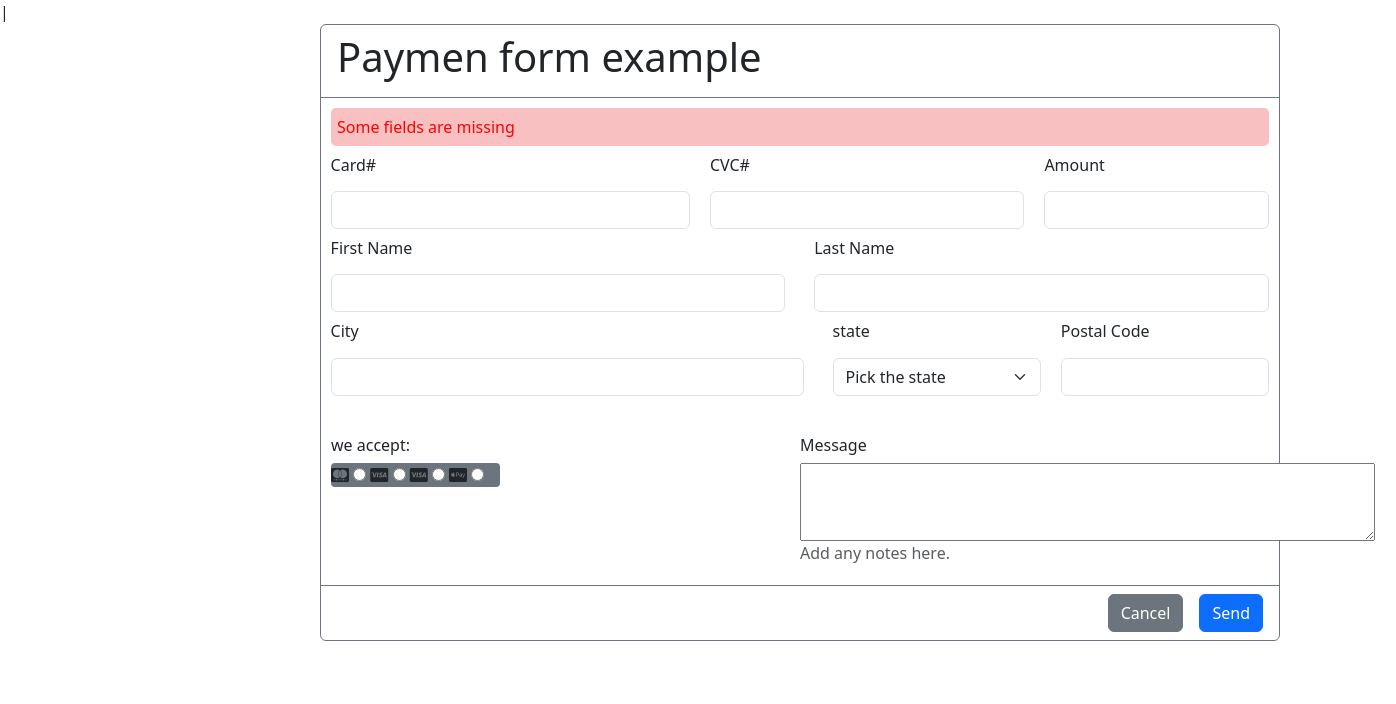
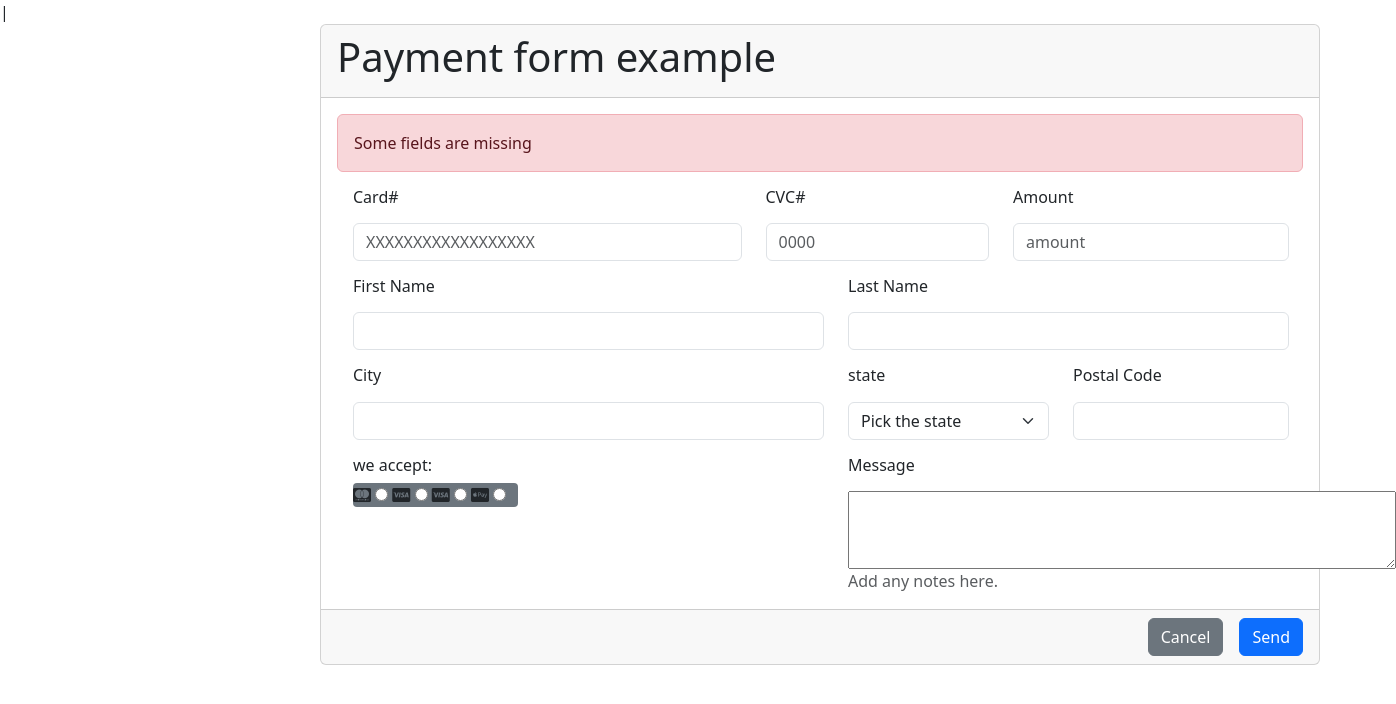
Before and after one commit to 4GeeksAcademy/formulario-html5-cristian, a plain HTML site: page index.html in a window 1280 px wide. Shown: the top 704 px of the page, 1396 px wide, since content can reach past the window. Drawn offline with nearby package versions, Linux system fonts and the light colour scheme.

Commit message:
corregido

```diff
--- a/index.html
+++ b/index.html
@@ -14,64 +14,87 @@
 
 <body>
   <div class="body-card">
-    <div class="card border-secondary mb-3" style="max-width: 60rem;">
-      <div class="card-header bg-transparent border-secondary">
-        <h1>Paymen form example</h1>
+    <div class="card">
+      <div class="card-header">
+        <h1>Payment form example</h1>
       </div>
-      <div class="warning"><font color="red">Some fields are missing</font></div>
+      <div class="card-body">
+        <div class="alert alert-danger" role="alert">
+          Some fields are missing
+        </div>
         <!-- primera parte de la carta -->
-      <div class="d-flex justify-content-between">
-        <div class="n-card">
-          <label for="cardnumber" class="form-label"><h6>Card#</h6></label>
-          <input type="number" id="cardnumber" class="form-control">
+        <div class="row">
+          <div class="col-5 ms-3">
+            <label for="cardnumber" class="form-label">
+              <h6>Card#</h6>
+            </label>
+            <input type="number" id="cardnumber" class="form-control" placeholder="XXXXXXXXXXXXXXXXXX">
           </div>
-        <div class="n-cvc">
-          <label for="cvcnumber" class="form-label"><h6>CVC#</h6></label>
-          <input type="number" id="cvcnumber" class="form-control">
+          <div class="col-3">
+            <label for="cvcnumber" class="form-label">
+              <h6>CVC#</h6>
+            </label>
+            <input type="number" id="cvcnumber" class="form-control" placeholder="0000">
           </div>
-        <div class="n-amount">
-          <label for="amount" class="form-label"><h6>Amount</h6></label>
-          <input type="number" id="amount" class="form-control">
+          <div class="col-3 " style="width: 300px;">
+            <label for="amount" class="form-label">
+              <h6>Amount</h6>
+            </label>
+            <input type="number" id="amount" class="form-control" placeholder="amount">
           </div>
         </div>
         <!-- final de la primera parte de la carta -->
         <!-- Segunda parte de la carta  -->
-      <div class="d-flex">
-        <div class="f-name">
-          <label for="firstname" class="form-label"><h6>First Name</h6></label>
+        <div class="row">
+          <div class="col-6 ms-3 mt-3">
+            <label for="firstname" class="form-label">
+              <h6>First Name</h6>
+            </label>
             <input type="text" id="firstname" class="form-control">
           </div>
-        <div class="l-name">
-          <label for="lastname" class="form-label"><h6>Last Name</h6></label>
+          <div class="col-4 mt-3" style="width: 465px;">
+            <label for="lastname" class="form-label">
+              <h6>Last Name</h6>
+            </label>
             <input type="text" id="lastname" class="form-control">
           </div>
         </div>
         <!-- Final de la segunda parte de la carta -->
         <!-- Tercera parte -->
-      <div class="d-flex justify-content-between">
-        <div class="n-city">
-          <label for="cityname" class="form-label"><h6>City</h6></label>
+        <div class="row">
+          <div class="col-6 ms-3 mt-3">
+            <label for="cityname" class="form-label">
+              <h6>City</h6>
+            </label>
             <input type="text" id="cityname" class="form-control">
           </div>
-        <div class="n-state">
-          <label for="statename" class="form-label"><h6>state</h6></label>
+          <div class="col-2 mt-3" style="width: 225px;">
+            <label for="statename" class="form-label">
+              <h6>state</h6>
+            </label>
             <select id="statename" class="form-select">
               <option value="text">Pick the state</option>
-            <option value="text">Bogota</option>
-            <option value="text">Medellin</option>
+              <option value="text">Florida</option>
+              <option value="text">Georgia</option>
+              <option value="text">California</option>
+              <option value="text">North Carolina</option>
             </select>
           </div>
-        <div class="n-pcode">
-          <label for="pcode" class="form-label"><h6>Postal Code</h6></label>
+          <div class="col-2 mt-3" style="width: 240px;">
+            <label for="pcode" class="form-label">
+              <h6>Postal Code</h6>
+            </label>
             <input type="number" id="pcode" class="form-control">
           </div>
         </div>
         <!-- Final de la tercera parte -->
         <!-- Cuarta parte -->
-      <div class="d-flex">
-        <div class="zone-left">
-          <div><h6>we accept:</h6></div>
-          <div class="bg-secondary rounded-1">
+        <div class="row">
+          <div class="col-6 ms-3 mt-3">
+            <div>
+              <h6>we accept:</h6>
+            </div>
+            <div class="bg-secondary rounded-1" style="width: 165px;">
               <label for="card1"><i class="fa-brands fa-cc-mastercard"></i></label>
               <input type="radio" name="paymentmethod" id="card1">
               <label for="card2"><i class="fa-brands fa-cc-visa"></i></label>
@@ -82,15 +105,17 @@
               <input type="radio" name="paymentmethod" id="card4">
             </div>
           </div>
-        <div class="zone-right">
-          <div><h6>Message</h6></div>
-          <div><textarea name="comments" cols="60" rows="3"></textarea></div>
+          <div class="col-4 mt-3">
+            <div>
+              <h6>Message</h6>
+            </div>
+            <div class="mt-3"><textarea name="comments" cols="57" rows="3"></textarea></div>
             <div class="text-body-secondary">Add any notes here.</div>
           </div>
         </div>
+      </div>
       <!-- Final de la cuarta parte -->
-
-      <div class="card-footer bg-transparent border-secondary">
+      <div class="card-footer text-body-success">
         <div class="d-grid gap-2 d-md-flex justify-content-md-end">
           <button class="btn btn-secondary me-md-2" type="button">Cancel</button>
           <button class="btn btn-primary" type="button">Send</button>
@@ -99,12 +124,6 @@
     </div>
   </div>
 
-
-
-
-
-
-
   <script src="https://cdn.jsdelivr.net/npm/bootstrap@5.3.3/dist/js/bootstrap.bundle.min.js"
     integrity="sha384-YvpcrYf0tY3lHB60NNkmXc5s9fDVZLESaAA55NDzOxhy9GkcIdslK1eN7N6jIeHz"
     crossorigin="anonymous"></script>
--- a/styles.css
+++ b/styles.css
@@ -2,80 +2,5 @@
 .body-card{
     margin-left: 25%;
     width: 1000px;
-    height: 700px;
+    height: 1500px;
 }
-
-.warning{
-    margin-top: 10px;
-    margin-bottom: 10px;
-    padding: 4px 3px;
-    border-radius: 5px;
-    background-color: rgb(248, 192, 192);
-    border: rgb(248, 192, 192) 3px solid;
-    margin-left: 10px;
-    margin-right: 10px;
-}
-
-.n-card{
-    width: 40%;
-    margin-left: 1%;
-    margin-right: 20px;
-    margin-bottom: 10px;
-}
-
-.n-cvc{
-    width: 35%;
-    margin-right: 20px;
-    margin-bottom: 10px;
-}
-
-.n-amount{
-    width: 25%;
-    margin-right: 10px;
-    margin-bottom: 10px;
-}
-
-.f-name{
-    width: 50%;
-    margin-left: 1%;
-    margin-right: 3%;
-    margin-bottom: 10px;
-}
-.l-name{
-    width: 50%;
-    margin-right: 10px;
-    margin-bottom: 10px;
-}
-
-.n-city{
-    width: 50%;
-    margin-left: 1%;
-    margin-right: 3%;
-    margin-bottom: 10px;
-}
-
-.n-state{
-    width: 22%;
-    margin-right: 20px;
-    margin-bottom: 10px;
-}
-
-.n-pcode{
-    width: 22%;
-    margin-right: 10px;
-    margin-bottom: 10px;
-}
-
-.zone-left{
-    margin-top: 30px;
-    width: 18%;
-    margin-left: 10px;
-    margin-bottom: 20px;
-}
-
-.zone-right{
-    margin-top: 30px;
-    width: 50%;
-    margin-left: 300px;
-    margin-bottom: 20px;
-}
```
Lines whose indentation alone changed are shown as unchanged.
